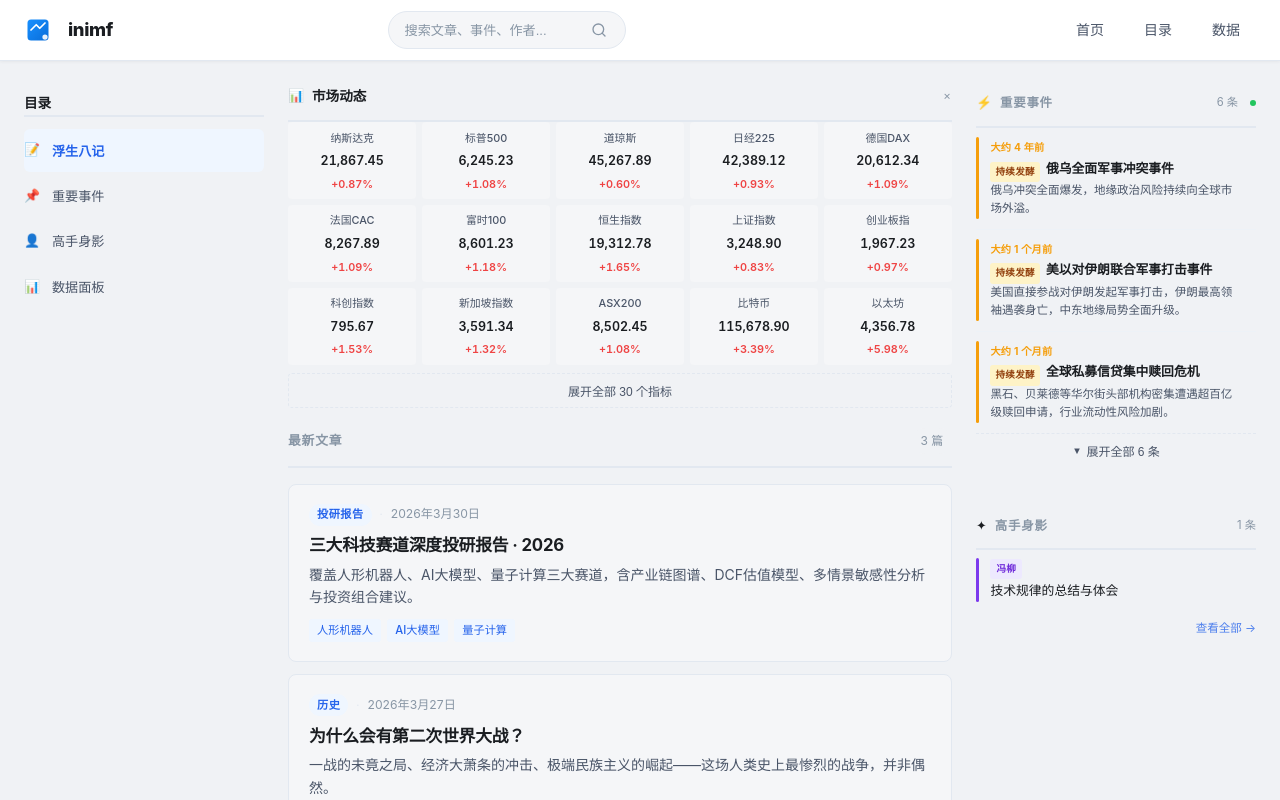
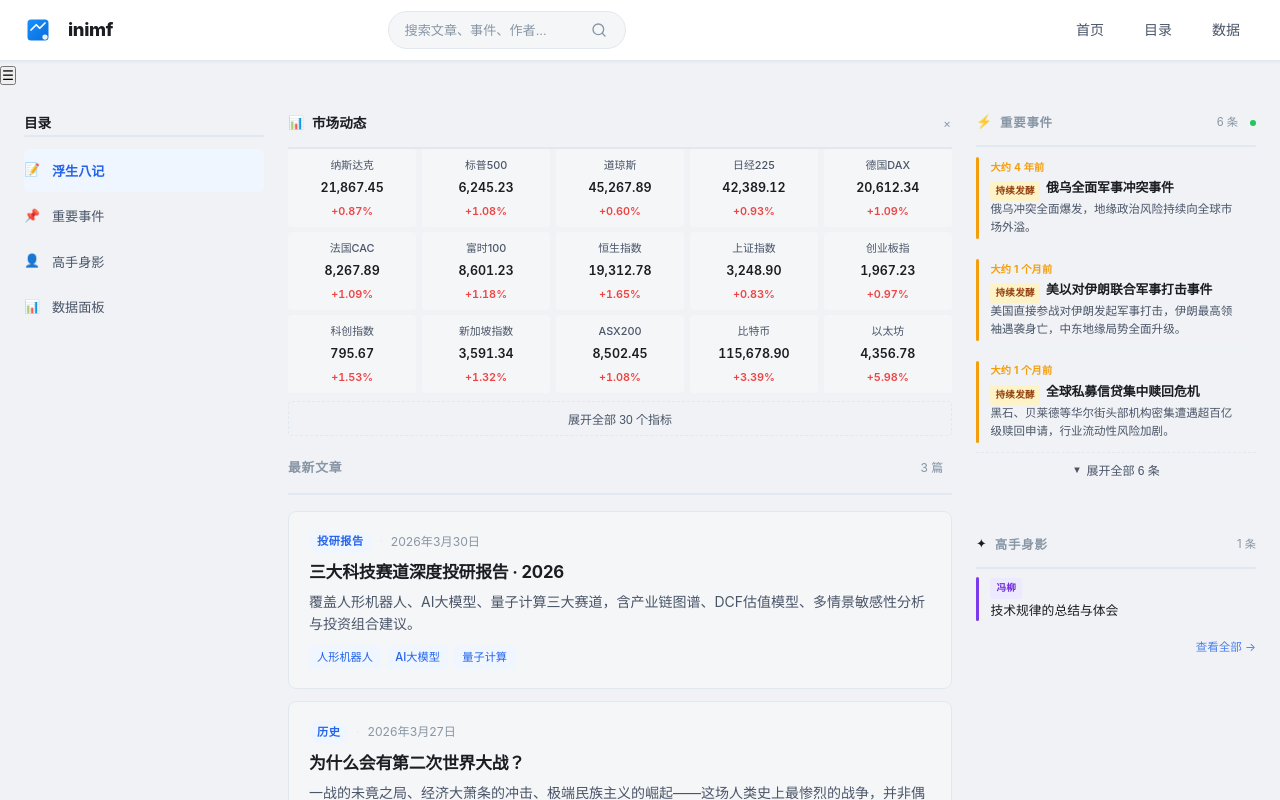
Before and after one commit to web1286/inimf-blog, a Next.js app: page / in a window 1280 px wide. Shown: the top 800 px of the page. Built offline with nearby package versions, Linux system fonts and the light colour scheme; no server answers.

Commit message:
fix: 修复三栏对齐、市场动态5列、移动端侧边栏折叠

```diff
--- a/components/Layout.tsx
+++ b/components/Layout.tsx
@@ -30,6 +30,9 @@ export default function Layout({ children, title, description, posts = [], hideS
   const pageTitle = title ? `${title} - ${config.title}` : config.title
   const pageDesc = description || config.description
   const router = useRouter()
+
+  // 移动端侧边栏折叠状态
+  const [sidebarOpen, setSidebarOpen] = useState(false)
 
   // 重要事件：按时间线正序（过去→现在→未来）
   const displayEvents = [...EVENTS].sort((a, b) => a.datetime.localeCompare(b.datetime))
@@ -96,12 +99,28 @@ export default function Layout({ children, title, description, posts = [], hideS
         </div>
       </header>
 
+      {/* 移动端侧边栏覆盖层 */}
+      {!hideSidebar && (
+        <div className={`sidebar-overlay ${sidebarOpen ? 'active' : ''}`} onClick={() => setSidebarOpen(false)} />
+      )}
+
+      {/* 移动端侧边栏切换按钮 */}
+      {!hideSidebar && (
+        <button
+          className="mobile-sidebar-toggle"
+          onClick={() => setSidebarOpen(!sidebarOpen)}
+          aria-label="切换侧边栏"
+        >
+          ☰
+        </button>
+      )}
+
       {/* 三栏布局 */}
       <div className={`site-body${hideSidebar ? ' no-sidebar' : ''}`}>
 
         {/* ===== 左侧边栏 ===== */}
         {!hideSidebar && (
-          <aside className="site-sidebar">
+          <aside className={`site-sidebar ${sidebarOpen ? 'active' : ''}`}>
             {/* 左侧导航 */}
             <SidebarNav />
           </aside>
@@ -121,7 +140,7 @@ export default function Layout({ children, title, description, posts = [], hideS
             {/* 重要事件（首页限制3条，支持折叠展开） */}
             <div className="sidebar-card">
               <div className="sidebar-card-header">
-                <span className="sidebar-card-icon" style={{fontSize: '0.8rem'}}>⚡</span>
+                <span className="sidebar-card-icon sidebar-card-header-icon">⚡</span>
                 <span className="sidebar-card-title">重要事件</span>
                 <span className="rail-count-num" style={{marginLeft: 'auto', fontSize: '0.7rem', color: 'var(--color-text-muted)'}}>{EVENTS.length} 条</span>
                 <span className="rail-live-dot" style={{marginLeft: '4px'}} />
@@ -161,7 +180,7 @@ export default function Layout({ children, title, description, posts = [], hideS
             {/* 高手身影（限制5条） */}
             <div className="sidebar-card">
               <div className="sidebar-card-header">
-                <span className="sidebar-card-icon" style={{ fontSize: '0.8rem' }}>✦</span>
+                <span className="sidebar-card-icon sidebar-card-header-icon">✦</span>
                 <span className="sidebar-card-title">高手身影</span>
                 <span className="rail-count-num" style={{ marginLeft: 'auto', fontSize: '0.7rem', color: 'var(--color-text-muted)' }}>
                   {latestMasters.length} 条
```
